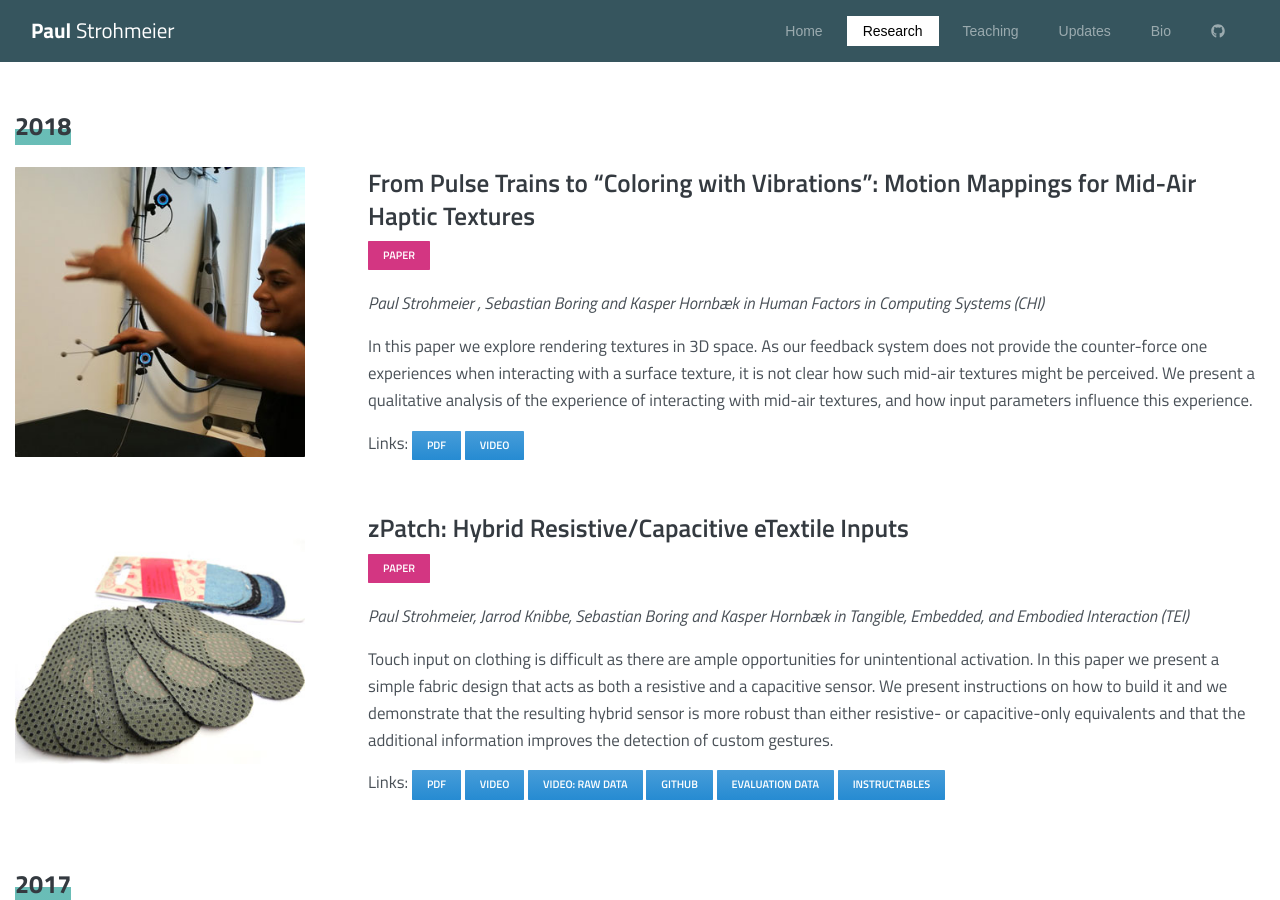
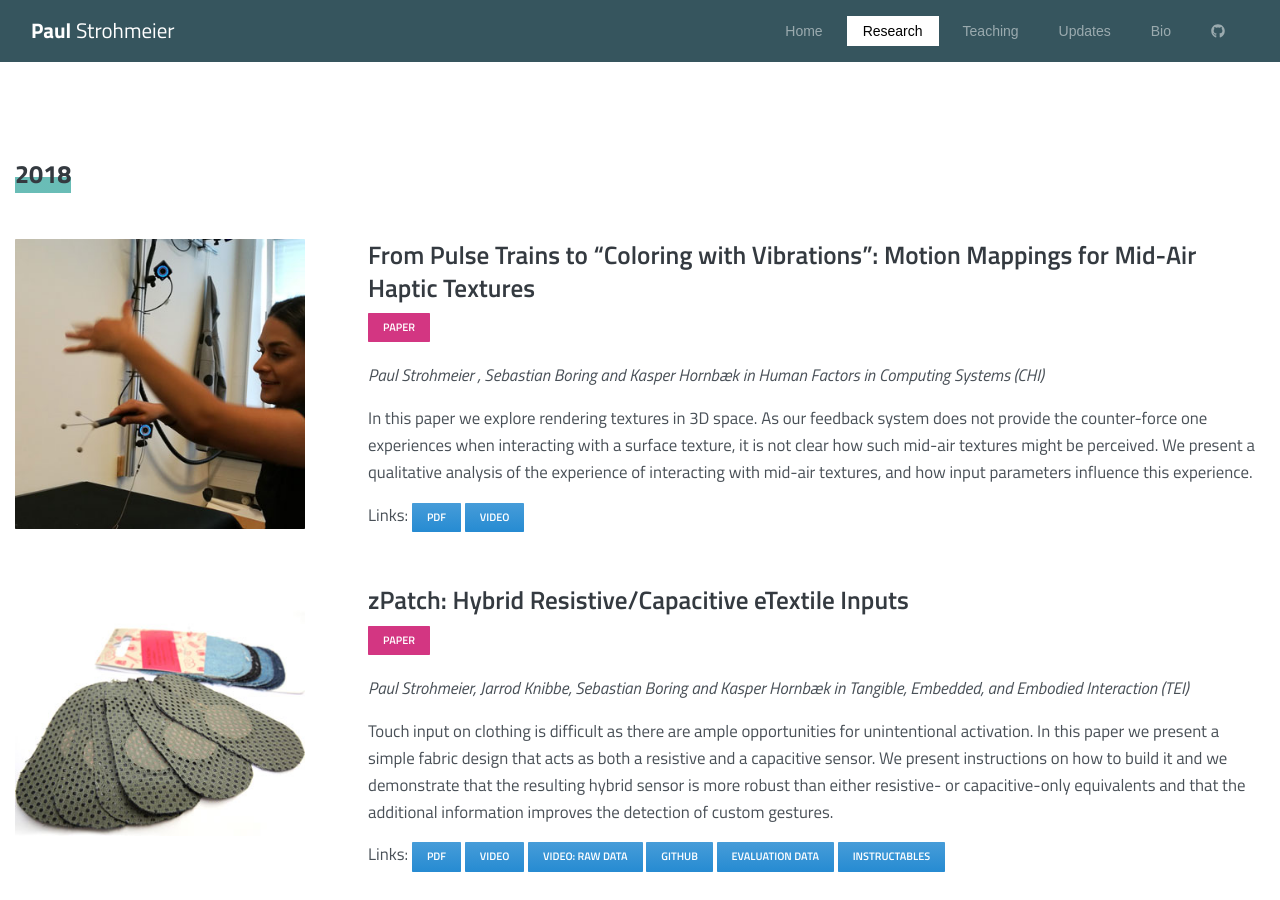
Before and after one commit to fkeel/fkeel.gitub.io, a Jekyll site: the page built from research.html, in a window 1280 px wide and 900 px high. Built offline with Jekyll 4.4.1, drawn with Linux system fonts in a browser that asks for light colours; some web fonts are replaced.

Commit message:
Modified research page

```diff
--- a/_includes/head.html
+++ b/_includes/head.html
@@ -13,8 +13,8 @@
     <!-- Fonts -->
     <!-- <link href="https://fonts.googleapis.com/css?family=Nunito:400,600,700,800|Roboto:400,500,700" rel="stylesheet"> -->
     <link href="https://fonts.googleapis.com/css2?family=Montserrat+Alternates:ital,wght@0,400;0,600;0,700;1,400;1,600;1,700&display=swap" rel="stylesheet">
-    <link href="https://fonts.googleapis.com/css2?family=Open+Sans:ital,wght@0,300;0,400;0,600;0,700;1,300;1,400;1,600;1,700&display=swap" rel="stylesheet">
-    <link href="https://fonts.googleapis.com/css2?family=Montserrat+Subrayada:wght@400;700&display=swap" rel="stylesheet">
+    <!-- <link href="https://fonts.googleapis.com/css2?family=Open+Sans:ital,wght@0,300;0,400;0,600;0,700;1,300;1,400;1,600;1,700&display=swap" rel="stylesheet"> -->
+    <!-- <link href="https://fonts.googleapis.com/css2?family=Montserrat+Subrayada:wght@400;700&display=swap" rel="stylesheet"> -->
 
     <link href="https://fonts.googleapis.com/css2?family=Titillium+Web:ital,wght@0,200;0,300;0,400;0,600;0,700;0,900;1,200;1,300;1,400;1,600;1,700&display=swap" rel="stylesheet">
 
--- a/_includes/research_2.html
+++ /dev/null
@@ -1,72 +0,0 @@
-
-    {% assign research_data = site.data.research | group_by: 'year' %}
-    {% for research_entry_group in research_data %}
-      {% assign group_size = research_entry_group.size %}
-      {% assign grid_size = 1 %}
-      {% assign max_iterations = group_size | divided_by: grid_size | ceil %}
-<section class="slice slice-lg pb-0">
-      <div class="row" >
-        <div class="col-12">
-
-          <div class="mb-4 text-left">
-              {% assign name = research_entry_group.name %}
-              {% if name == "" %}
-                {% comment %}
-                  {% assign name = "Other" %}
-                {% endcomment %}
-                {% break %}
-              {% endif %}
-              <h4 class="heading font-weight-700"><span class="k-border-cyan">{{name}}</span></h3>
-              {% comment %}
-                <!-- <div class="fluid-paragraph text-center">
-                  <p class="lead mb-0">Daily insights from our company</p>
-                </div> -->
-              {% endcomment %}
-            </div>
-        </div>
-      </div>
-      {% for iteration in (0..(max_iterations-1)) %}
-          <div class="row cols-md-space cols-sm-space cols-xs-space bg-white mb-0">
-          {% for research_entry in research_entry_group.items | offset:iteration limit:3 %}
-              <div class="col-lg-3 pb-5">
-                {% if research_entry.image != nil %}
-                    <img alt="Research teaser" src="{{research_entry.image | prepend: site.url }}" class="img-fluid img-left rounded">
-                  {% endif %}
-              </div>
-              <div class="col-lg-9 pl-5 pb-5">
-                <div class="card border-0">
-
-                  <div class="">
-
-                    <h4 class="k-subheader">{{research_entry.title}}</h4>
-                    {% for tag in research_entry.tags %}
-                      {% assign style = tag.style %}
-                      {% assign tag_style = site.data.website.tag_styles | where: "name",style | limit:1 %}
-                      <span class="badge badge-lg badge-pill {{ tag_style[0].css }} text-uppercase mb-1" style="{% if tag.style %}{{ tag.style }}{% endif %}">{{tag.text}}</span>
-                      <!-- <span class="text-muted">[ {{tag.text}} ]</span> -->
-                    {% endfor%}
-
-                     <p class="mt-3">
-                      <i>{{research_entry.authors}} in {{research_entry.venue}}</i>
-                    </p>
-                    <p class="mt-3">
-                      {{research_entry.description}}
-                    </p>
-                    Links:
-                    {% for link in research_entry.links %}
-                      <a href="{{link.url | prepend: site.url }}">
-                        <span class="badge badge-lg badge-pill btn-blue border-0 text-uppercase mb-1">
-                          {{link.name}}
-                        </span>
-                      </a>
-                    {% endfor%}
-                  </div>
-                </div>
-              </div>
-          {% endfor %}
-          </div>
-        </section>
-
-      {% endfor %}
-    {% endfor %}
-  <!-- </section> -->
--- a/research.html
+++ b/research.html
@@ -2,7 +2,53 @@
 layout: page
 title: Research
 active_menu_title: "Research"
-nav-bg: bg-base03
 ---
 
-{% include research_2.html %}
+{% assign research_data = site.data.research | group_by: 'year' %}
+{% for research_entry_group in research_data %}
+  {% assign group_size = research_entry_group.size %}
+  <section class="slice slice-lg pb-0">
+    <div class="row bg-wh" >
+      <div class="col-12">
+        <div class="mt-5 mb-4 text-left">
+          {% assign name = research_entry_group.name %}
+          {% if name == "" %}{% break %}{% endif %}
+          <h4 class="heading font-weight-700"><span class="k-border-cyan">{{name}}</span></h3>
+        </div>
+      </div>
+    </div>
+
+    {% assign i = 0 %}
+    {% for research_entry in research_entry_group.items %}
+      {% assign i = i | plus:1 %}
+      <div class="row cols-md-space cols-sm-space cols-xs-space mb-0 bg-white">
+        <div class="col-lg-3 pt-4 pb-4">
+          {% if research_entry.image != nil %}
+            <img alt="Research teaser" src="{{research_entry.image | prepend: site.url }}" class="img-fluid img-left rounded" style="{% if research_entry.image_outline != nil %}border: 1px solid #d2d4d7;{% endif %}">
+          {% endif %}
+        </div>
+        <div class="col-lg-9 pl-lg-5 pl-sm-0 pt-4 pb-4 ">
+          <div class="card border-0">
+            <div class="">
+              <h4 class="k-subheader">{{research_entry.title}}</h4>
+              {% for tag in research_entry.tags %}
+                {% assign style = tag.style %}
+                {% assign tag_style = site.data.website.tag_styles | where: "name",style | limit:1 %}
+                <span class="badge badge-lg badge-pill {{ tag_style[0].css }} text-uppercase mb-1" style="{% if tag.style %}{{ tag.style }}{% endif %}">{{tag.text}}</span>
+              {% endfor %}
+              <p class="mt-3"><i>{{research_entry.authors}} in {{research_entry.venue}}</i></p>
+              <p class="mt-3">{{research_entry.description}}</p>
+              Links:
+              {% for link in research_entry.links %}
+                <a href="{{link.url | prepend: site.url }}">
+                  <span class="badge badge-lg badge-pill btn-blue border-0 text-uppercase mb-1">{{link.name}}</span>
+                </a>
+              {% endfor%}
+            </div>
+          </div>
+        </div>
+      </div>
+      {% comment %} {% if i != research_entry_group.items.size %}<hr>{% endif %} {% endcomment %}
+    {% endfor %}
+  </section>
+{% endfor %}
```
Also changed, not shown: _includes/index_top_section.html (deleted, +0 -52 lines), _includes/page_top_section.html (deleted, +0 -21 lines), _includes/research.html (deleted, +0 -71 lines).
